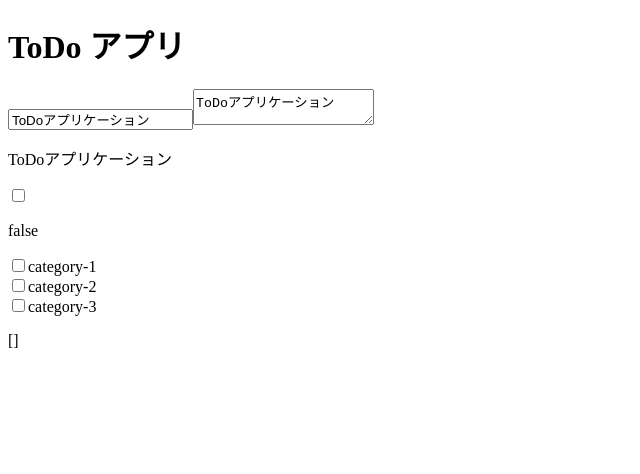
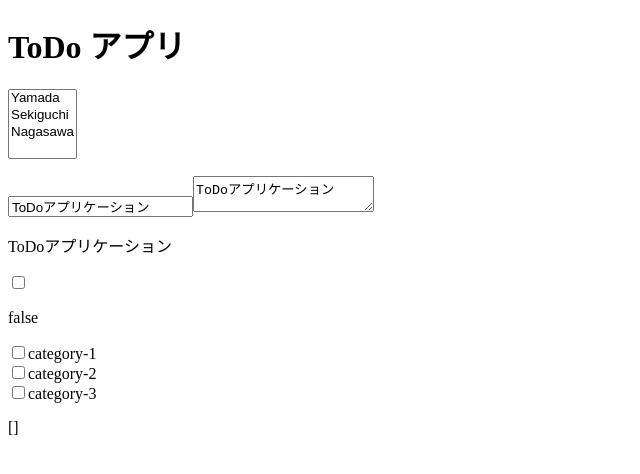
Before and after one commit to chiaaki/vue_practice, a plain HTML site: page practice/vue-practice.html in a window 1280 px wide. Shown: the whole page, without its empty margins (0-640 px from the left). Drawn offline with nearby package versions, Linux system fonts and the light colour scheme.

Commit message:
selectのv-model追加

```diff
--- a/practice/app.js
+++ b/practice/app.js
@@ -1,6 +1,8 @@
 Vue.createApp({
     data: function() {
         return {
+            author: '',
+
             message: 'ToDoアプリケーション',
             todoCategory: false,
             todoCategories: [],
--- a/practice/vue-practice.html
+++ b/practice/vue-practice.html
@@ -9,6 +9,15 @@
 <body>
     <h1>ToDo アプリ</h1>
     <div id="app">
+        <div>
+            <select v-model="author" multiple>
+                <option value="Yamada">Yamada</option>
+                <option value="Sekiguchi">Sekiguchi</option>
+                <option value="Nagasawa">Nagasawa</option>
+            </select>
+            <p>{{ author }}</p>
+        </div>
+
         <input type="text" v-model="message" />
         <textarea v-model="message"></textarea>
         <p>{{ message }}</p>
```
Also changed, not shown: 1 other file.
